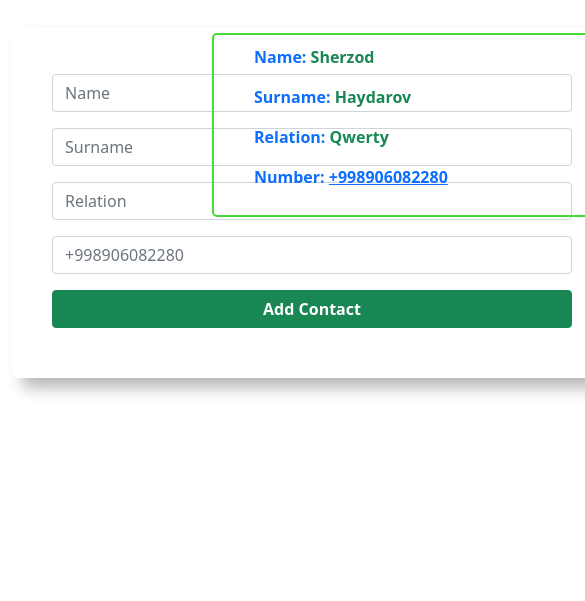
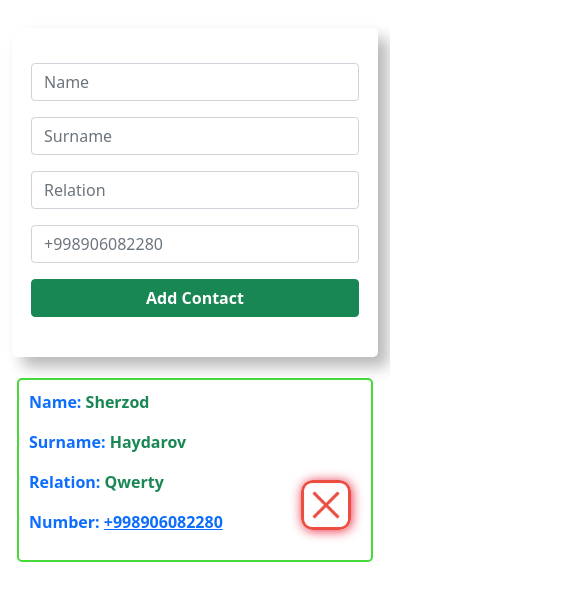
Before and after one commit to sherzod2110/Add_Contact, a plain HTML site: page index.html in a window 390 px wide. Shown: the part 53-654 px from the top of the page, 585 px wide, since content can reach past the window. Drawn offline with Linux system fonts and the light colour scheme.

Commit message:
kj32ejdqje

```diff
--- a/index.html
+++ b/index.html
@@ -10,13 +10,14 @@
   <link rel="stylesheet" href="./style/main.css">
 </head>
 <body>
+   <header>
 
      <div class="container">
        <h1 class="text-center text-success my-3">ADD CONTACT</h1>
-      <div class="row">
+       <div class="box_row d-flex justify-content-between">
 
          <!-- =========== COL =========== -->
-        <div class="col-6 mt-3">
+         <div class="col__box__1 mt-3">
            <!-- ======== FORM =========== -->
            <form  class="form">
              <input class="form__input form-control mt-3" type="text" id="js-input-1" placeholder="Name" autocomplete="off">
@@ -25,13 +26,9 @@
              <input class="form__input form-control mt-3" type="tel" id="js-input-4" placeholder="+998906082280" autocomplete="off">
              <button class="btn btn-success w-100 mt-3 fw-bold" type="submit">Add Contact</button>
            </form>
-
          </div>
-
-
          <!-- ================ COL ====================== -->
-        <div class="col-6 mt-3">
-
+         <div class="col__box mt-3">
            <!-- ===========RESULT ============= -->
            <ul class="list">
              <div class="box-2">
@@ -43,9 +40,9 @@
            </ul>
 
          </div>
-
        </div>
      </div>
+   </header>
 
 
   <script src="./bootstrap/js/bootstrap.bundle.min.js"></script>
--- a/style/main.css
+++ b/style/main.css
@@ -1,16 +1,18 @@
 .form {
   width: 600px;
-  height: 350px;
+  height: 329px;
   padding: 30px 40px;
   box-shadow: 10px 10px 15px rgb(185, 185, 185);
   border-radius: 5px;
 }
 
 .list {
+  width: 562px;
   padding: 5px;
   border-radius: 5px;
   list-style-type: none;
   margin: 0;
+  position: relative;
 }
 
 
@@ -33,7 +35,7 @@
 }
 
 .text {
-  width: 500px;
+  width: 100%;
   padding: 10px;
   border: 2px solid rgb(69, 217, 58);
   margin-bottom: 10px;
@@ -56,7 +58,7 @@
   background-repeat: no-repeat;
   background-size: 50px 50px;
   top: 100px;
-  left: 416px;
+  left: 81%;
   cursor: pointer;
 }
 
@@ -66,7 +68,7 @@
 }
 
 .box-2 {
-  width: 500px;
+  max-width: 696px;
   padding: 10px;
   border: 2px solid rgb(69, 217, 58);
   margin-bottom: 10px;
@@ -89,6 +91,67 @@
   background-repeat: no-repeat;
   background-size: 50px 50px;
   top: 100px;
-  left: 416px;
+  left: 461px;
   cursor: pointer;
 }
+
+@media only screen and (max-width: 1400px) {
+
+  .form {
+    width: 521px;
+  }
+
+}
+
+@media only screen and (max-width: 1207px) {
+
+  .form {
+    width: 482px;
+    padding: 19px;
+  }
+
+}
+
+@media only screen and (max-width: 1220px) {
+
+  .form {
+    width: 441px;
+  }
+  .list {
+    width: 432px;
+  }
+  .box-2::after {
+    left: 335px;
+  }
+
+}
+
+@media only screen and (max-width: 994px) {
+
+  .box_row {
+    flex-direction: column;
+  }
+  .form {
+    width: 100%;
+  }
+  .list {
+    width: 100%;
+  }
+
+  .box-2::after {
+    left: 87%;
+}
+
+}
+
+@media only screen and (max-width: 466px) {
+
+  .box-2 {
+    padding: 0;
+    padding: 10px;
+  }
+  .box-2::after {
+    left: 80%;
+  }
+
+}
```
Lines whose indentation alone changed are shown as unchanged.
